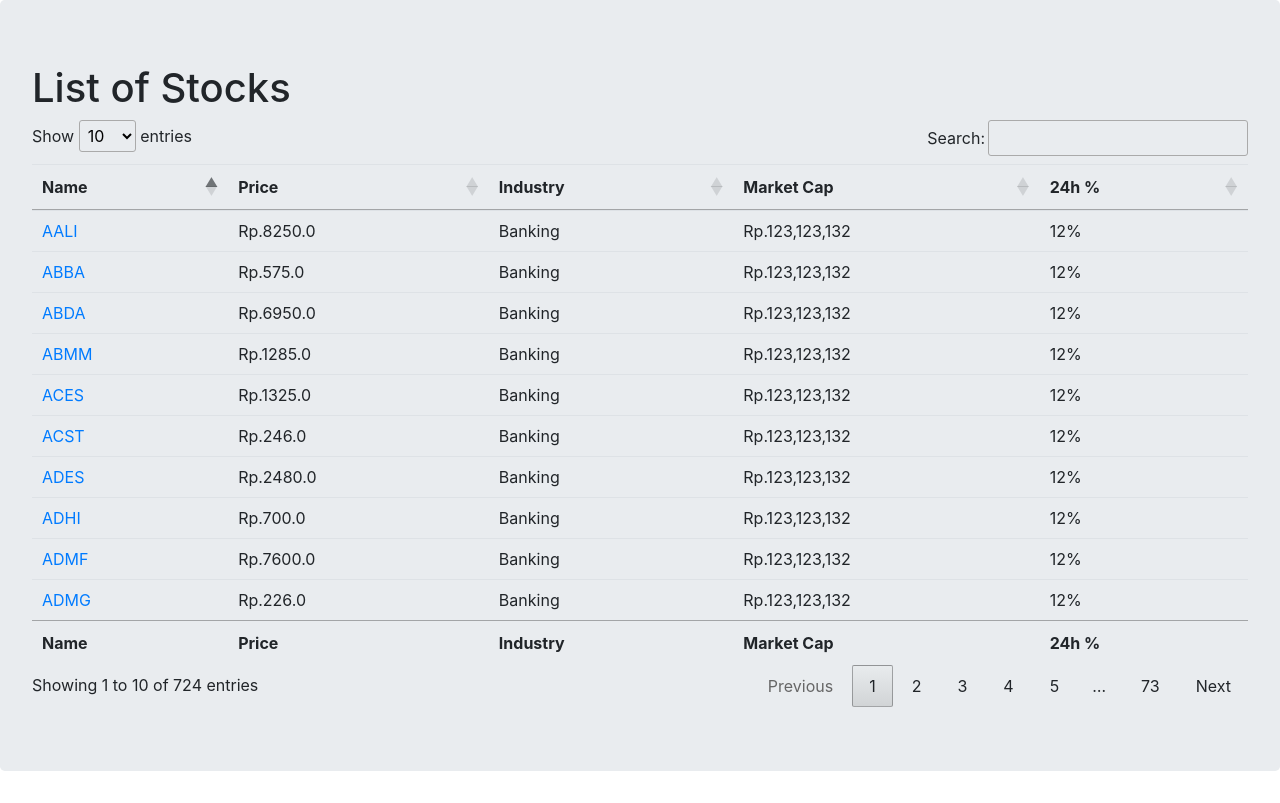
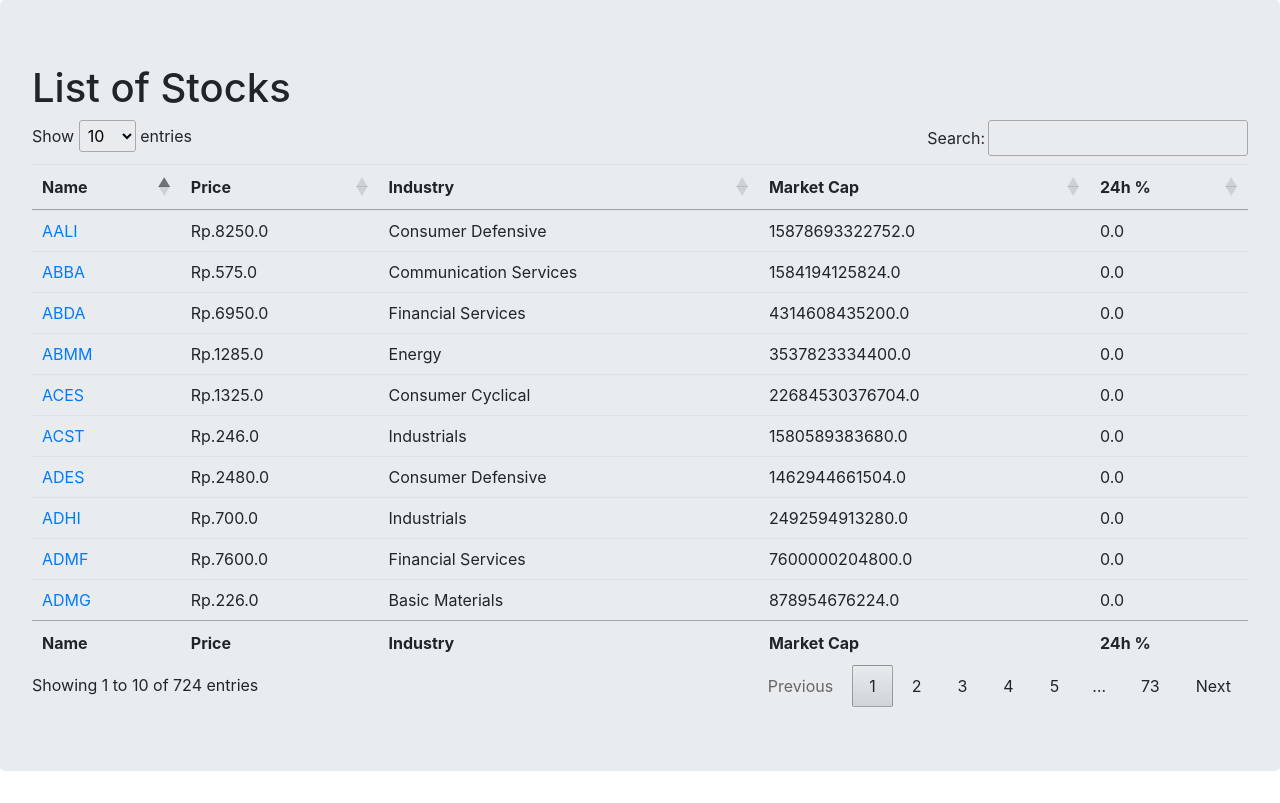
Before and after one commit to domica-s/portoku.id, a Django app: page /stock/ in a window 1280 px wide. Shown: the part 56-859 px from the top of the page. Run offline with Django 3.2, Linux system fonts and the light colour scheme; data comes from the database, SQL or seed files in the repository; parts of the project's set-up code (start-up, migrations or seed data) failed here and were passed over; some libraries are stand-ins or nearby versions.

Commit message:
fix table display

```diff
--- a/markets/templates/markets/stock.html
+++ b/markets/templates/markets/stock.html
@@ -35,9 +35,9 @@
                 <tr style="transform: rotate(0);">
                     <td><a href="{% url 'stock-details' stock.slug %}" class="stretched-link">{{ stock.name}}</a></td>
                     <td>Rp.{{ stock.price }}</td>
-                    <td>Banking</td>
-                    <td>Rp.123,123,132</td>
-                    <td>12%</td>
+                    <td>{{ stock.sector }}</td>
+                    <td>{{ stock.marketCap }}</td>
+                    <td>{{ stock.change24h }}</td>
                 </tr>
             {% endfor %}
         </tbody>
```
